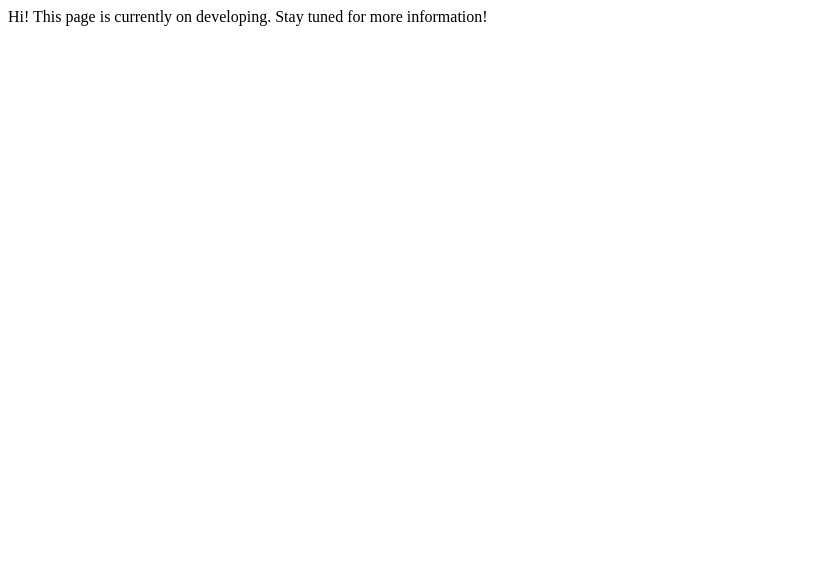
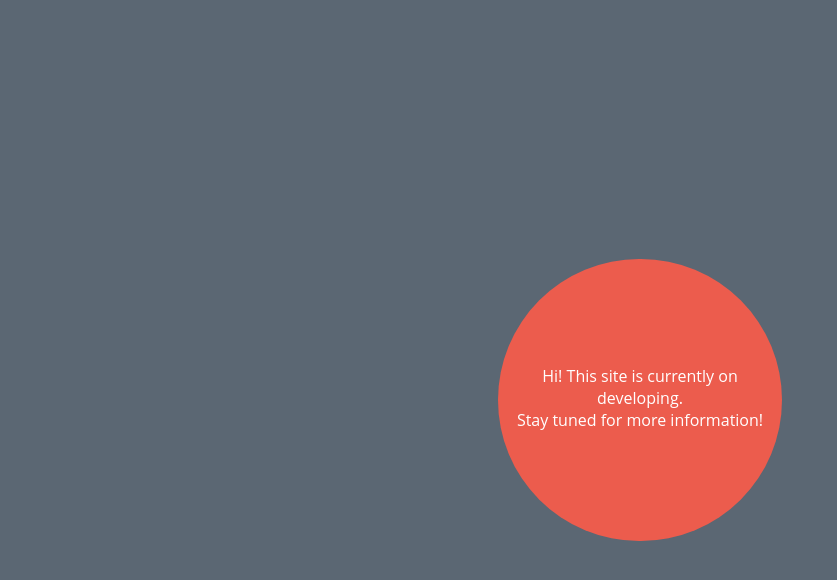
Before and after one commit to alopepeo/alopepeo.github.io, a plain HTML site: page index.html in a window 1280 px wide. Shown: the whole page, without its empty margins (0-837 px from the left). Drawn offline with Linux system fonts and the light colour scheme.

Commit message:
Temporary note until the site gets finished

```diff
--- a/index.html
+++ b/index.html
@@ -1,10 +1,10 @@
 <!DOCTYPE html>
 <html>
 <head>
- <title>Page title</title>
+ <title>Ardesign</title>
+ <link type="text/css" rel="stylesheet" href="main.css"/>
 </head>
 <body>
- <div>Hi! This page is currently on developing.
-      Stay tuned for more information!
- </div>
+   <div id="note">Hi! This site is currently on developing.<br/> Stay tuned for more information!</div>
+</body>
 </html>
--- /dev/null
+++ b/main.css
@@ -0,0 +1,25 @@
+html {
+background-color: #5B6773;
+}
+#note {
+font-family: Open Sans;
+font-size: 16px;
+position: fixed;
+top: 50%;
+left: 50%;
+height: 70px;
+width: 260px;
+margin-top: -141px;
+margin-left: -142px;
+text-align: center;
+border-radius: 1000px;
+background-color: #EC5C4D;
+padding: 106px 12px;
+color: white;
+transition: background-color 500ms, color 500ms;
+}
+
+#note:hover {
+background-color: #F5D74F;
+color: black;
+}
```
